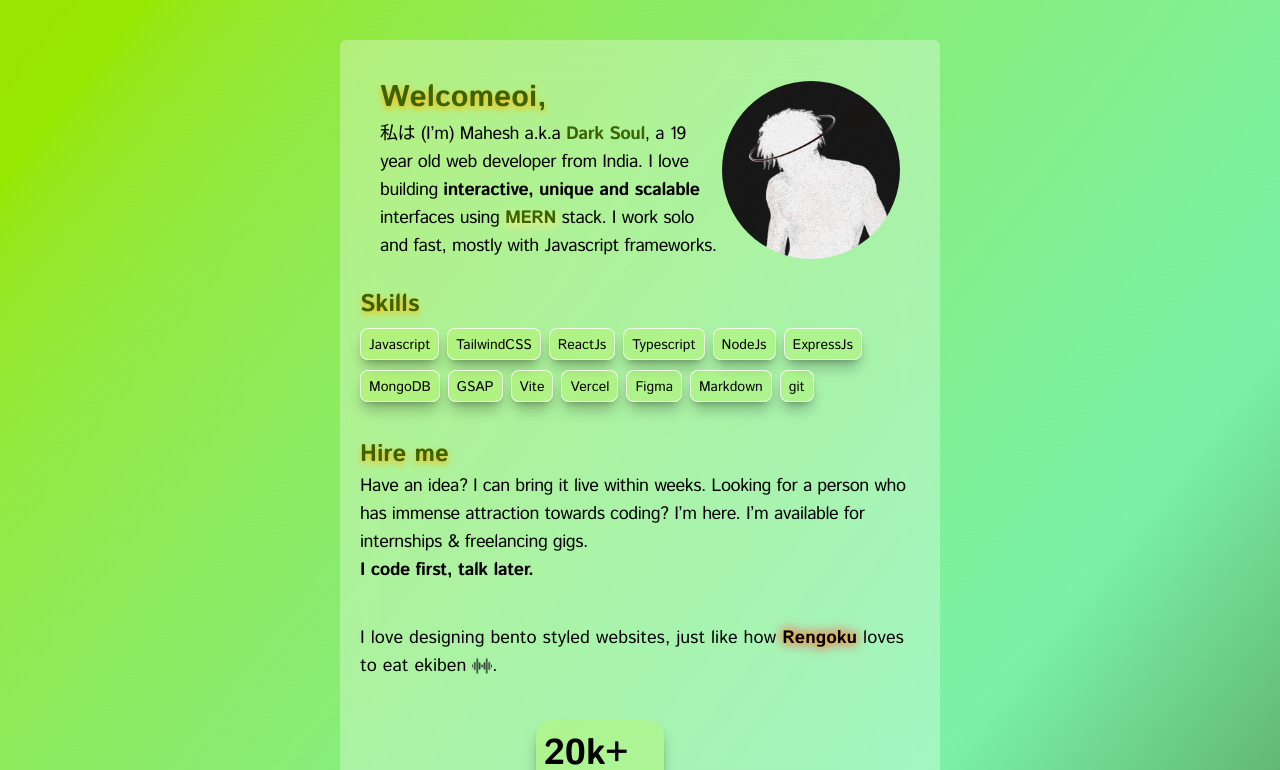
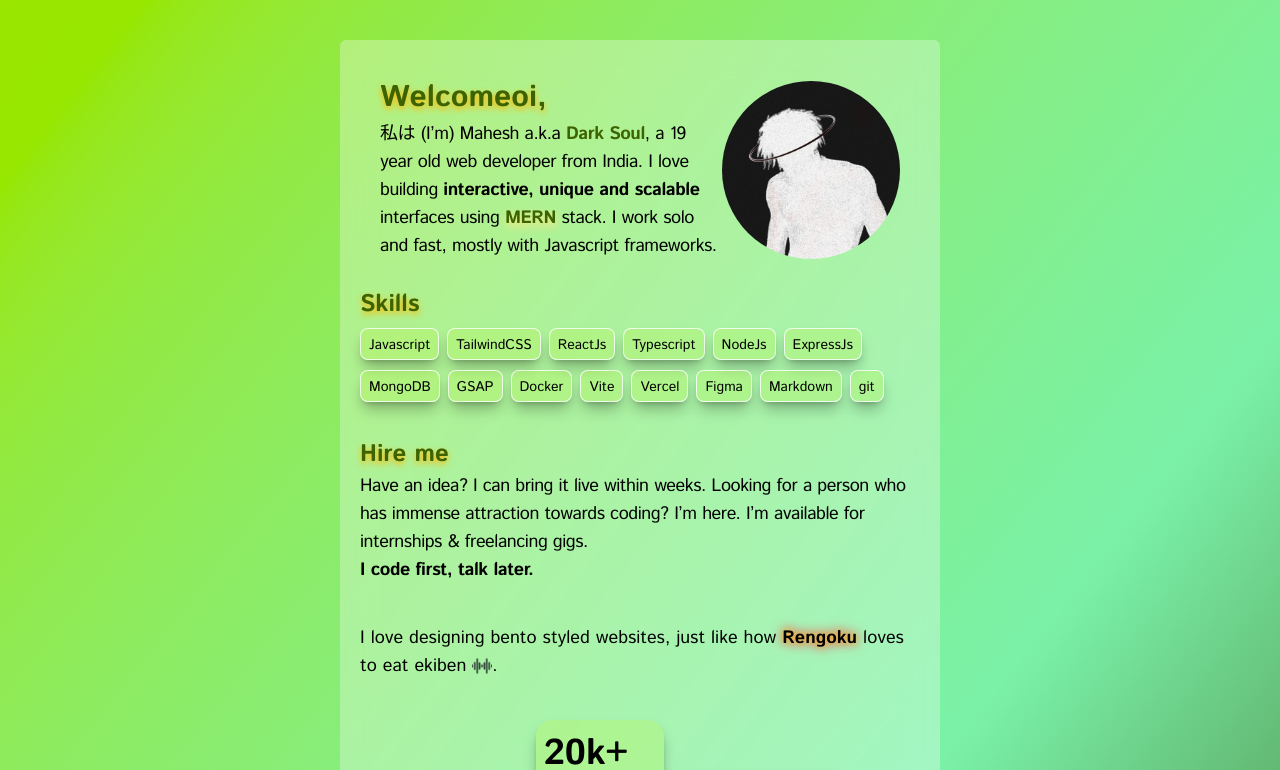
Before and after one commit to DarkkkSoul/portfolio2, a React (Vite) app: page / in a window 1280 px wide. Shown: the top 770 px of the page. Built offline with nearby package versions, Linux system fonts and the light colour scheme.

Commit message:
adding docker skill & dockerfile blog

```diff
--- a/src/Arrays/blogs.js
+++ b/src/Arrays/blogs.js
@@ -11,6 +11,12 @@ const blogArray = [
         description: 'This is the quick go-through blog, to understand time complexity under 10 minutes.',
         link: 'https://time-simplicity.hashnode.dev/time-simplicity',
     },
+    {
+        id: 3,
+        title: 'Dockerfile simplified',
+        description: 'In this blog, I will be explaining the Dockerfile commands in a simple way, so that you can understand it easily.',
+        link: 'https://understand-dockerfile.hashnode.dev/simplifying-dockerfile-commands',
+    },
 ]
 
 export default blogArray
--- a/src/components/Skills.jsx
+++ b/src/components/Skills.jsx
@@ -2,7 +2,7 @@ import React from 'react'
 
 function Skills() {
 
-    const skillsArray = ['Javascript', 'TailwindCSS', 'ReactJs', 'Typescript', 'NodeJs', 'ExpressJs', 'MongoDB', 'GSAP', 'Vite', 'Vercel', 'Figma', 'Markdown', 'git'];
+    const skillsArray = ['Javascript', 'TailwindCSS', 'ReactJs', 'Typescript', 'NodeJs', 'ExpressJs', 'MongoDB', 'GSAP', 'Docker', 'Vite', 'Vercel', 'Figma', 'Markdown', 'git'];
 
     return (
         <div className='flex flex-wrap items-center gap-x-2 gap-y-2.5 *:bg-lime-300/30 text-istok-400'>
```
